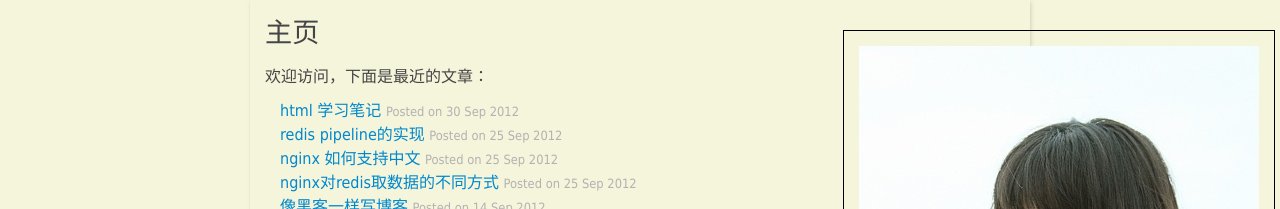
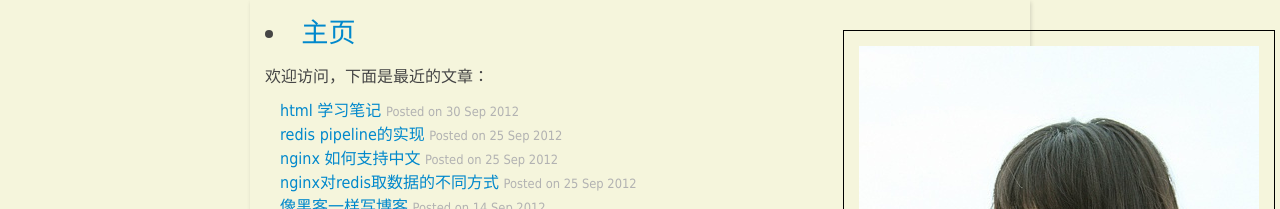
Before and after one commit to hopestar/hopestar.github.com, a Jekyll site: the page built from index.html, in a window 1280 px wide. Shown: the top 209 px of the page. Built offline with Jekyll 4.4.1, drawn with Linux system fonts in a browser that asks for light colours; Markdown is read by kramdown in place of the engine named in the settings.

```diff
--- a/index.html
+++ b/index.html
@@ -4,7 +4,7 @@ title: 主页
 ---
 <body background="/img/original_8xvD_67930000db92125f.jpg"></body>
 <div id="content">
-  <h1>主页</h1>
+  <h1><li><a href="/">主页</a></a></li></h1>
   <p>欢迎访问，下面是最近的文章：</p>
   <ul id="list">
   {% for post in site.posts %}
```
